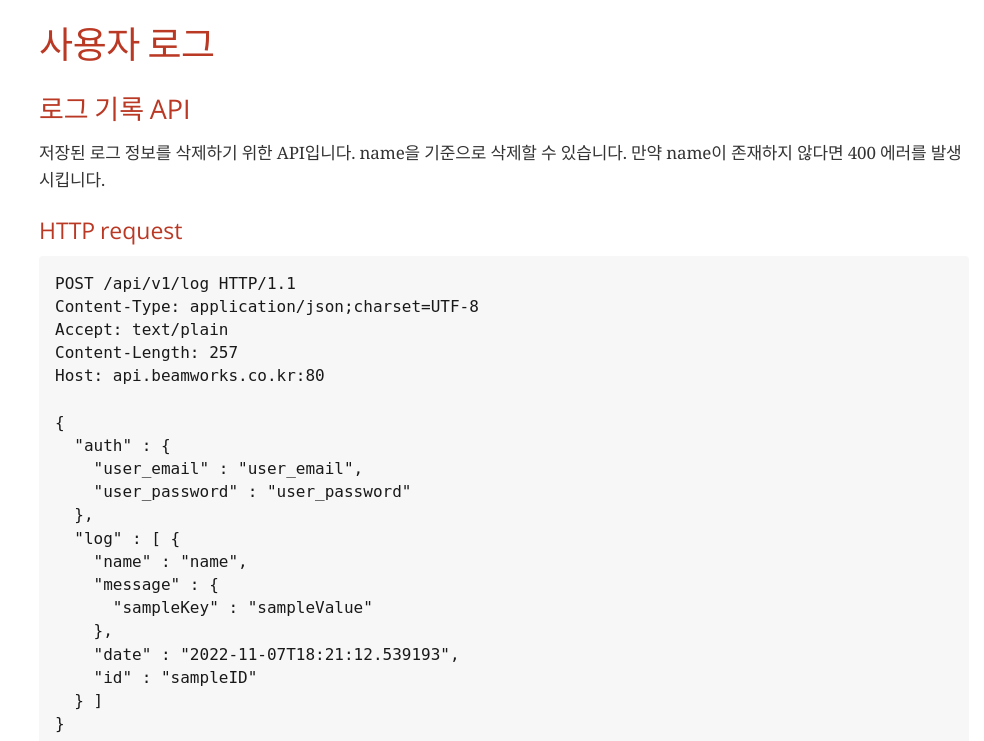
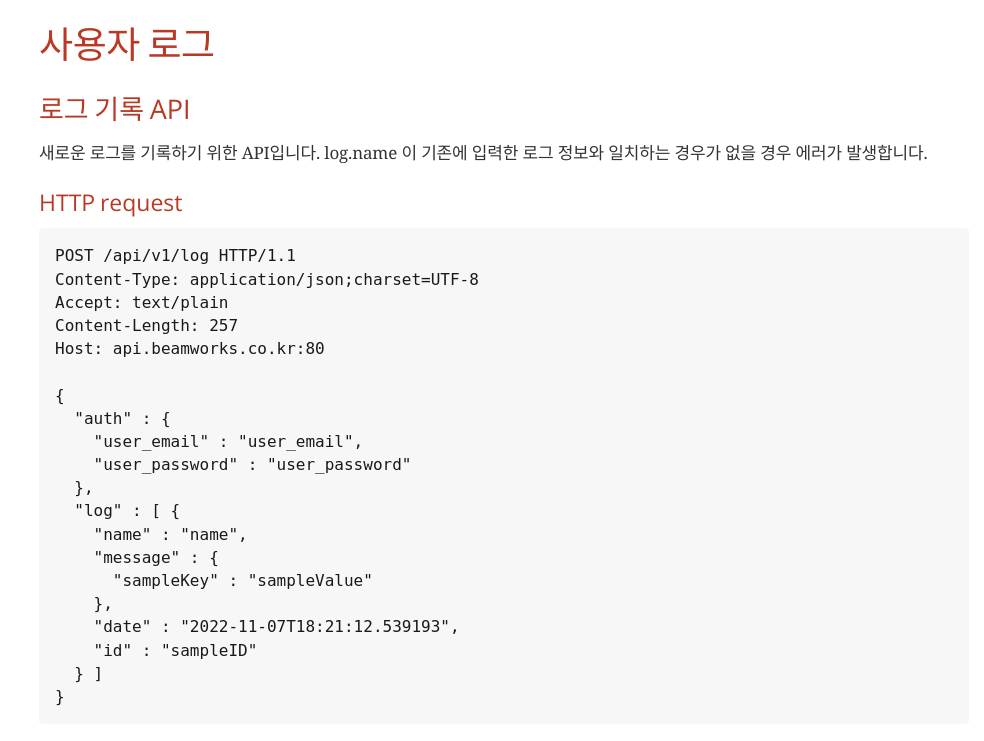
Before and after one commit to Beamworks-Inc/Beamworks-Inc.github.io, a plain HTML site: page index.html in a window 1280 px wide. Shown: the part 7800-8541 px from the top of the page, without its empty margins (296-1280 px from the left). Drawn offline with nearby package versions, Linux system fonts and the light colour scheme; a web font is replaced by a local one.

Commit message:
Update index.html

```diff
--- a/index.html
+++ b/index.html
@@ -1080,8 +1080,8 @@ Content-Type: text/plain;charset=UTF-8</code></pre>
 <div class="sect2">
 <h3 id="_로그_기록_api"><a class="link" href="#_로그_기록_api">로그 기록 API</a></h3>
 <div class="paragraph">
-<p>저장된 로그 정보를 삭제하기 위한 API입니다. name을 기준으로 삭제할 수 있습니다.
-만약 name이 존재하지 않다면 400 에러를 발생시킵니다.</p>
+<p>새로운 로그를 기록하기 위한 API입니다. log.name 이 기존에 입력한 로그 정보와
+일치하는 경우가 없을 경우 에러가 발생합니다.</p>
 </div>
 <div class="sect3">
 <h4 id="_http_request_9"><a class="link" href="#_http_request_9">HTTP request</a></h4>
@@ -1182,7 +1182,7 @@ Content-Type: text/plain;charset=UTF-8</code></pre>
 <div id="footer">
 <div id="footer-text">
 Version 0.0.1-SNAPSHOT<br>
-Last updated 2022-11-02 14:10:28 +0900
+Last updated 2022-11-13 23:43:12 +0900
 </div>
 </div>
 </body>
```
